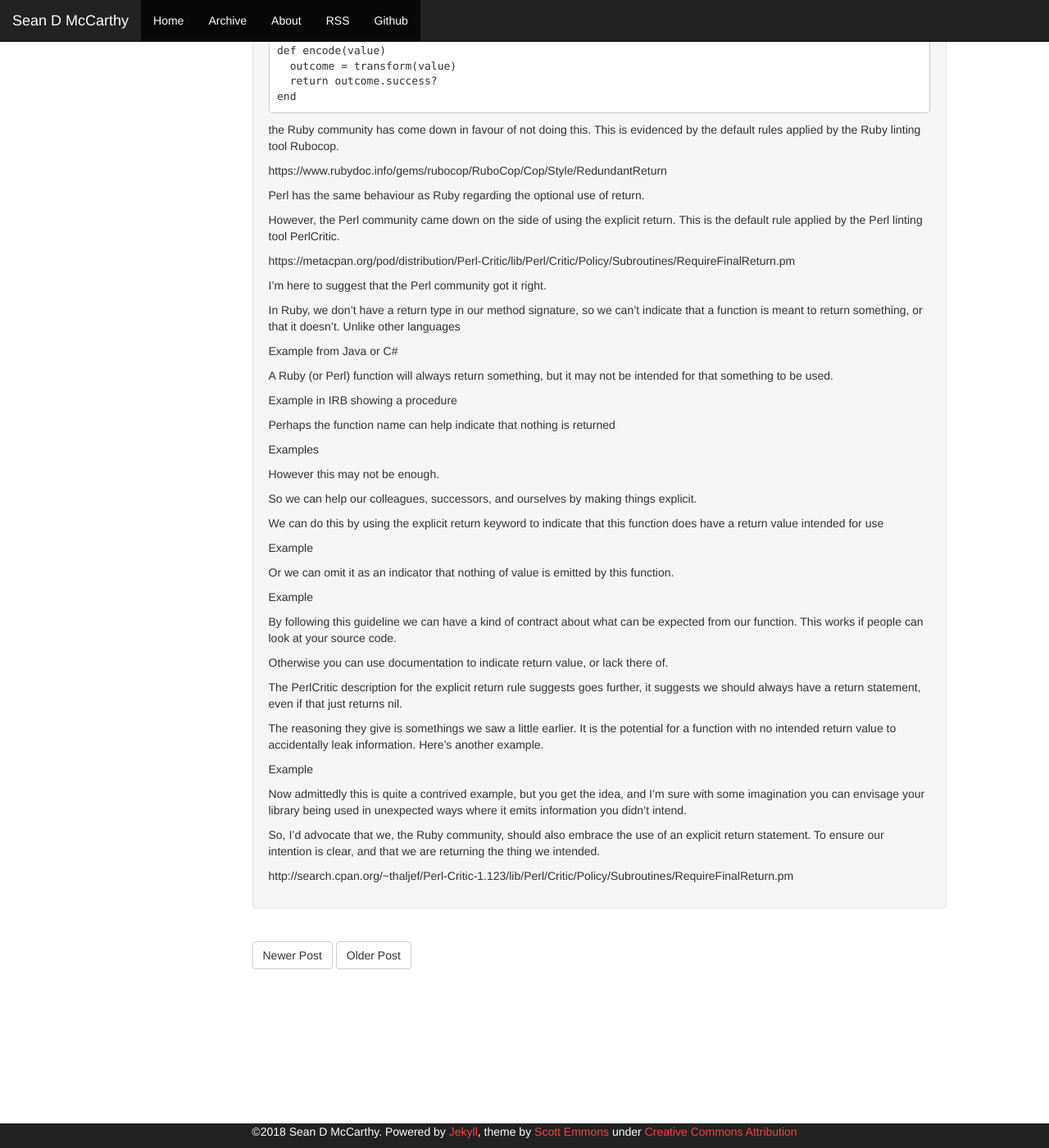
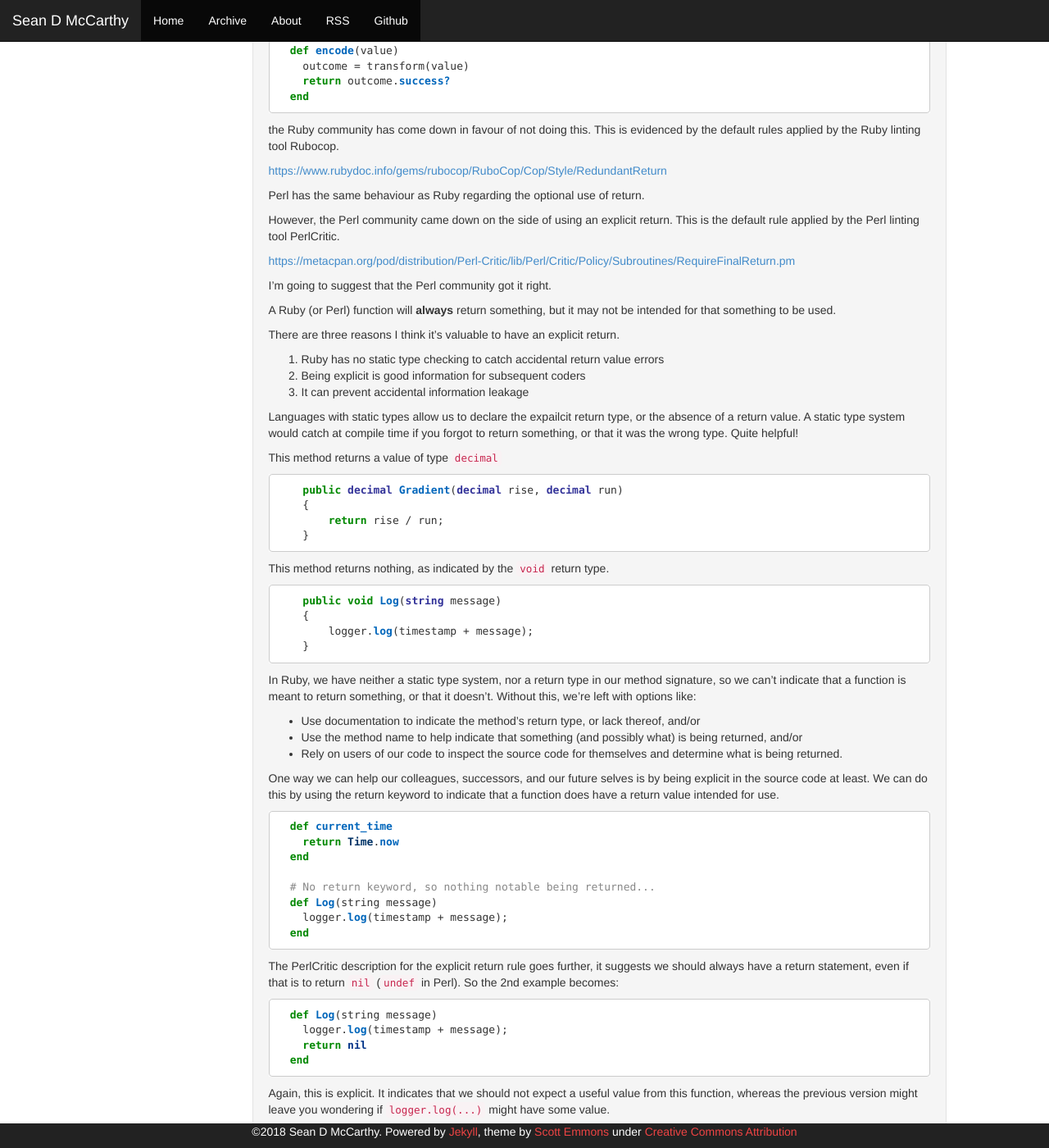
Before and after one commit to seandmccarthy/seandmccarthy.github.com, a Jekyll site: the page built from _posts/2018-04-09-explicit-return-in-ruby.md, in a window 1280 px wide and 1400 px high, scrolled down 399 px. Shown: the whole window at 82% size. Built offline with Jekyll 4.4.1, drawn with Linux system fonts in a browser that asks for light colours; some of the changed text lies outside the part shown.

Commit message:
Improving draft of explicit return post

````diff
--- a/_posts/2018-04-09-explicit-return-in-ruby.md
+++ b/_posts/2018-04-09-explicit-return-in-ruby.md
@@ -3,76 +3,114 @@ layout: post
 title: Explicit Return in Ruby
 ---
 
-#### (or Perl got return right)
+#### (or, the Perl community got return right)
 
 In a Ruby function, the result of the last expression becomes the return value for that function.
 
-    def demonstrate
-      "I'm your return value"
-    end
+```ruby
+  def demonstrate
+    "I'm your return value"
+  end
+```
 
 That is, unless there are any explicit return statements that execute before the end of the function.
 
-    def has_a_guard_clause(value)
-      return if value.nil?
-      evaluate(value)
-    end
+```ruby
+  def has_a_guard_clause(value)
+    return if value.nil?
+    evaluate(value)
+  end
+```
 
-While you can use an explicit return statement as the last statement in a function,
+While you can use an explicit return statement as the last statement in a function, e.g.
 
-    def encode(value)
-      outcome = transform(value)
-      return outcome.success?
-    end
+```ruby
+  def encode(value)
+    outcome = transform(value)
+    return outcome.success?
+  end
+```
 
 the Ruby community has come down in favour of not doing this. This is evidenced by the default rules applied by the Ruby linting tool Rubocop.
 
-https://www.rubydoc.info/gems/rubocop/RuboCop/Cop/Style/RedundantReturn
+[https://www.rubydoc.info/gems/rubocop/RuboCop/Cop/Style/RedundantReturn](https://www.rubydoc.info/gems/rubocop/RuboCop/Cop/Style/RedundantReturn)
 
 Perl has the same behaviour as Ruby regarding the optional use of return.
 
-However, the Perl community came down on the side of using the explicit return. This is the default rule applied by the Perl linting tool PerlCritic.
+However, the Perl community came down on the side of using an explicit return. This is the default rule applied by the Perl linting tool PerlCritic.
 
-https://metacpan.org/pod/distribution/Perl-Critic/lib/Perl/Critic/Policy/Subroutines/RequireFinalReturn.pm
+[https://metacpan.org/pod/distribution/Perl-Critic/lib/Perl/Critic/Policy/Subroutines/RequireFinalReturn.pm](https://metacpan.org/pod/distribution/Perl-Critic/lib/Perl/Critic/Policy/Subroutines/RequireFinalReturn.pm)
 
-I'm here to suggest that the Perl community got it right.
+I'm going to suggest that the Perl community got it right.
 
-In Ruby, we don't have a return type in our method signature, so we can't indicate that a function is meant to return something, or that it doesn't. Unlike other languages
+A Ruby (or Perl) function will **always** return something, but it may not be intended for that something to be used.
 
-  Example from Java or C#
+There are three reasons I think it's valuable to have an explicit return.
 
-A Ruby (or Perl) function will always return something, but it may not be intended for that something to be used.
+1. Ruby has no static type checking to catch accidental return value errors
+2. Being explicit is good information for subsequent coders
+3. It can prevent accidental information leakage
 
-  Example in IRB showing a procedure
+Languages with static types allow us to declare the expailcit return type, or the absence of a return value. A static type system would catch at compile time if you forgot to return something, or that it was the wrong type. Quite helpful!
 
-Perhaps the function name can help indicate that nothing is returned
+This method returns a value of type `decimal`
 
-  Examples
+```csharp
+    public decimal Gradient(decimal rise, decimal run)
+    {
+        return rise / run;
+    }
+```
 
-However this may not be enough.
+This method returns nothing, as indicated by the `void` return type.
 
-So we can help our colleagues, successors, and ourselves by making things explicit.
+```csharp
+    public void Log(string message)
+    {
+        logger.log(timestamp + message);
+    }
+```
 
-We can do this by using the explicit return keyword to indicate that this function does have a return value intended for use
+In Ruby, we have neither a static type system, nor a return type in our method signature, so we can't indicate that a function is meant to return something, or that it doesn't. Without this, we're left with options like:
 
-  Example
+- Use documentation to indicate the method's return type, or lack thereof, and/or
+- Use the method name to help indicate that something (and possibly what) is being returned, and/or
+- Rely on users of our code to inspect the source code for themselves and determine what is being returned.
 
-Or we can omit it as an indicator that nothing of value is emitted by this function.
+One way we can help our colleagues, successors, and our future selves is by being explicit in the source code at least. We can do this by using the return keyword to indicate that a function does have a return value intended for use.
 
-  Example
+```ruby
+  def current_time
+    return Time.now
+  end
 
-By following this guideline we can have a kind of contract about what can be expected from our function. This works if people can look at your source code.
+  # No return keyword, so nothing notable being returned...
+  def Log(string message)
+    logger.log(timestamp + message);
+  end
+```
 
-Otherwise you can use documentation to indicate return value, or lack there of.
+The PerlCritic description for the explicit return rule goes further, it suggests we should always have a return statement, even if that is to return `nil` (`undef` in Perl). So the 2nd example becomes:
 
-The PerlCritic description for the explicit return rule suggests goes further, it suggests we should always have a return statement, even if that just returns nil.
+```ruby
+  def Log(string message)
+    logger.log(timestamp + message);
+    return nil
+  end
+```
 
-The reasoning they give is somethings we saw a little earlier. It is the potential for a function with no intended return value to accidentally leak information. Here's another example.
+Again, this is explicit. It indicates that we should not expect a useful value from this function, whereas the previous version might leave you wondering if `logger.log(...)` might have some value.
 
-  Example
+There is another good reason that the PerlCritic guides gives in favour of always having return. It is the potential for a function with no intended return value to accidentally leak information. Here's another example.
+
+```ruby
+  def add_to_group(email)
+    group_email_list << email
+  end
+```
+
+`group_email_list` is going to leak here.
 
 Now admittedly this is quite a contrived example, but you get the idea, and I'm sure with some imagination you can envisage your library being used in unexpected ways where it emits information you didn't intend.
 
 So, I'd advocate that we, the Ruby community, should also embrace the use of an explicit return statement. To ensure our intention is clear, and that we are returning the thing we intended.
-
-http://search.cpan.org/~thaljef/Perl-Critic-1.123/lib/Perl/Critic/Policy/Subroutines/RequireFinalReturn.pm
````
